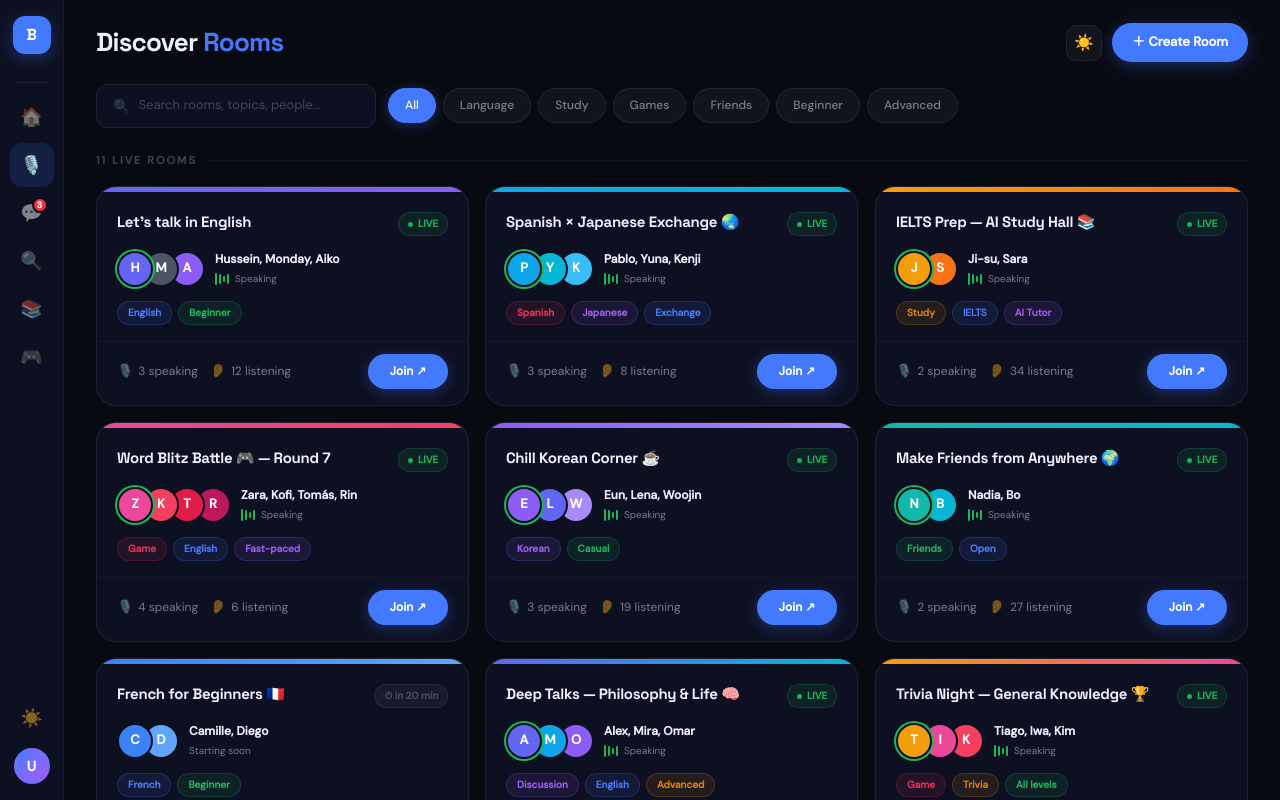
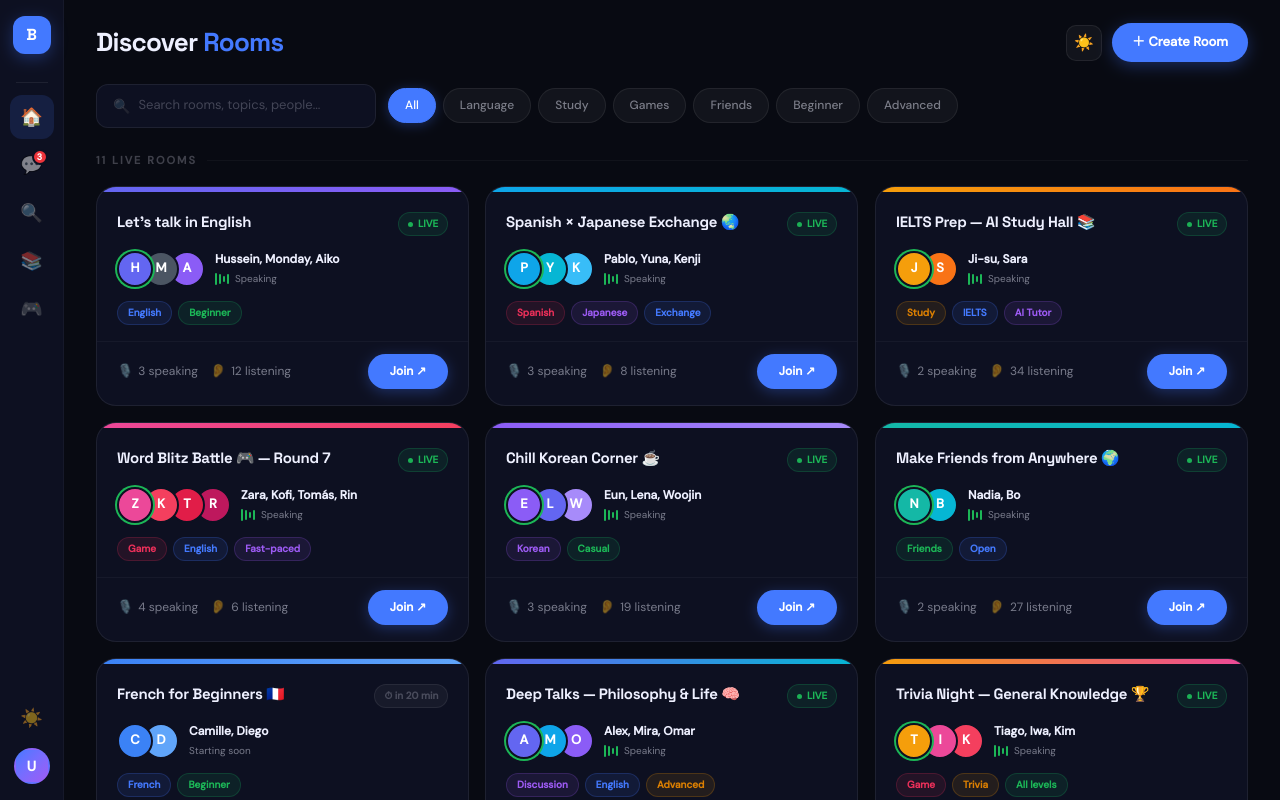
Before and after one commit to rzkadltm/brolyu-web, a React (Vite) app: page /app in a window 1280 px wide. Built offline with nearby package versions, Linux system fonts and the light colour scheme.

Commit message:
fix(nav): route home to discover rooms and remove mic icon
Home nav item now links to /app (Discover Rooms) instead of the
marketing homepage. Mic icon removed from the rail across all pages.
RoomPage nav items are also wired up with click navigation.

```diff
--- a/src/pages/AppPage.tsx
+++ b/src/pages/AppPage.tsx
@@ -17,8 +17,7 @@ const WAVE_DELAYS = [0, 0.15, 0.3, 0.15]
 const WAVE_HEIGHTS = [8, 12, 5, 12]
 
 const NAV_ITEMS: { icon: string; active: boolean; badge?: number; route?: string }[] = [
-  { icon: '🏠', active: false, route: '/' },
-  { icon: '🎙️', active: true },
+  { icon: '🏠', active: true, route: '/app' },
   { icon: '💬', active: false, badge: 3, route: '/messages' },
   { icon: '🔍', active: false },
   { icon: '📚', active: false },
--- a/src/pages/MessagesPage.tsx
+++ b/src/pages/MessagesPage.tsx
@@ -92,8 +92,7 @@ const INITIAL_MSGS: Msg[] = [
 const VOICE_HEIGHTS = [6, 10, 14, 8, 18, 10, 6, 14, 9, 16, 7, 12, 18, 8, 10, 14, 6]
 
 const NAV_ITEMS: Array<{ icon: string; route: string | null; active?: true }> = [
-  { icon: '🏠', route: '/' },
-  { icon: '🎙️', route: '/app' },
+  { icon: '🏠', route: '/app' },
   { icon: '💬', route: '/messages', active: true },
   { icon: '🔍', route: null },
   { icon: '📚', route: null },
--- a/src/pages/RoomPage.tsx
+++ b/src/pages/RoomPage.tsx
@@ -171,12 +171,11 @@ export default function RoomPage() {
   })
 
   const NAV_ITEMS = [
-    { icon: '🏠', active: false },
-    { icon: '🎙️', active: true },
-    { icon: '💬', active: false, badge: 3 },
-    { icon: '🔍', active: false },
-    { icon: '📚', active: false },
-    { icon: '🎮', active: false },
+    { icon: '🏠', active: false, route: '/app' },
+    { icon: '💬', active: false, badge: 3, route: '/messages' },
+    { icon: '🔍', active: false, route: null },
+    { icon: '📚', active: false, route: null },
+    { icon: '🎮', active: false, route: null },
   ]
 
   if (!room) {
@@ -197,12 +196,12 @@ export default function RoomPage() {
 
       {/* Icon Rail */}
       <div className="ap-rail">
-        <Link to="/" style={{ textDecoration: 'none' }}>
+        <Link to="/app" style={{ textDecoration: 'none' }}>
           <div className="ap-rail-logo">B</div>
         </Link>
         <div className="ap-rail-sep" />
         {NAV_ITEMS.map((item, i) => (
-          <div key={i} className={`ap-rail-btn${item.active ? ' active' : ''}`}>
+          <div key={i} className={`ap-rail-btn${item.active ? ' active' : ''}`} onClick={() => { if (item.route) navigate(item.route) }}>
             {item.icon}
             {item.badge !== undefined && <div className="ap-rail-badge">{item.badge}</div>}
           </div>
```
